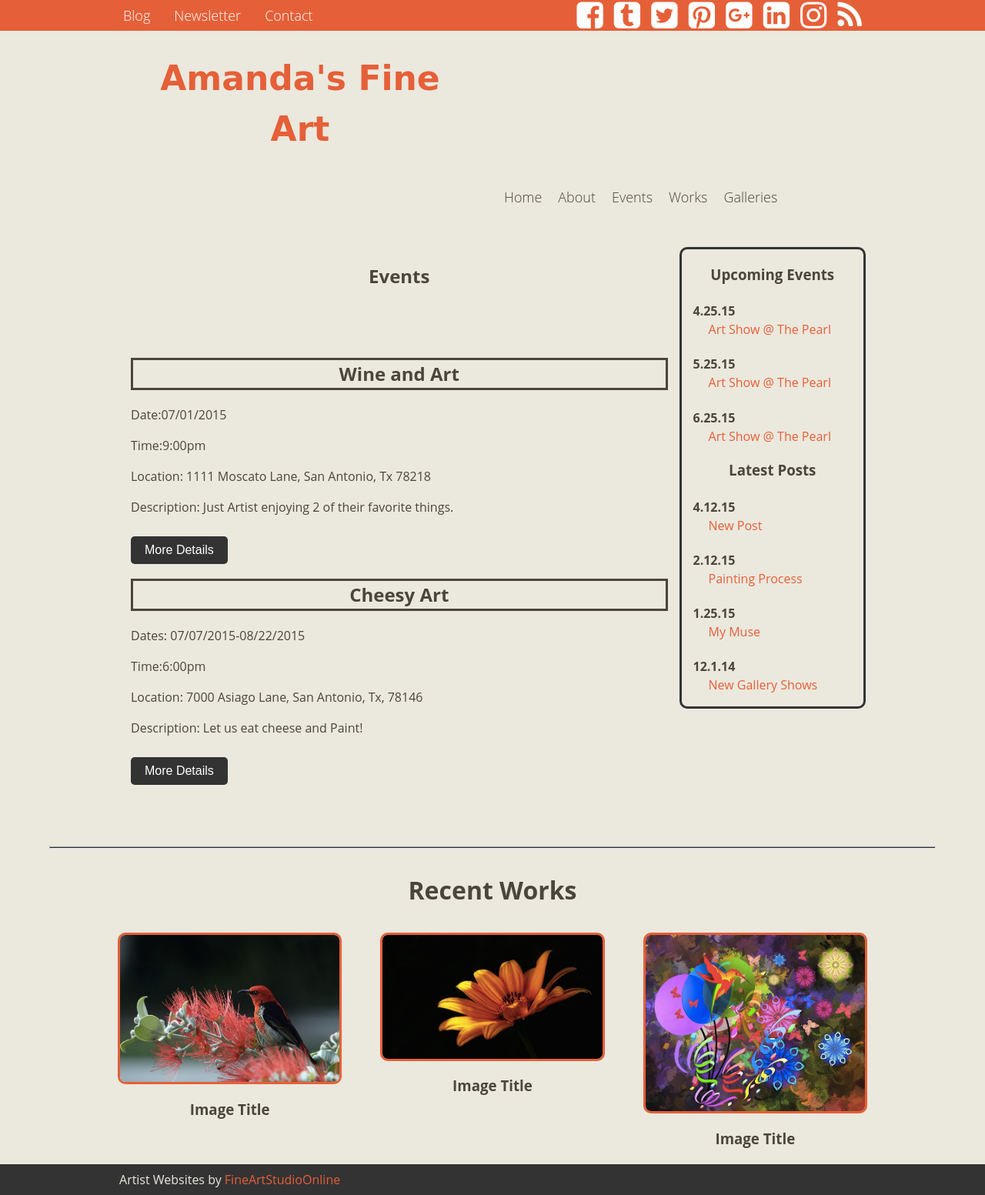
After one commit to afalsario/internettes-template, a PHP site: page /events.php in a window 1280 px wide. The commit adds this page. Shown: the whole page at 77% size. Run offline with PHP 8.4, Linux system fonts and the light colour scheme; some libraries are stand-ins or nearby versions; some web fonts are replaced.

Commit message:
created a few new pages

```diff
--- a/collections.php
+++ b/collections.php
@@ -2,7 +2,7 @@
 <?php
 echo $header . $nav . $content_before;
 ?>
-		<h1>Portfolio of Works</h1>
+	<h1>Portfolio of Works</h1>
 	<div class="row recent-work">
 		<div class="large-6 medium-6 columns">
 			<a target="_blank" href="birdflower.png">
--- /dev/null
+++ b/events.php
@@ -0,0 +1,34 @@
+<?php include 'masterindex.php' ?>
+<?php
+echo $header . $nav . $content_before;
+?>
+
+<h1>Events</h1>
+<br></br>
+<div class="events-container">
+	<div class="row">
+		<div class="large-12 small-12 columns">
+			<h2 class="events-title">Wine and Art</h2>
+			<p>Date:07/01/2015</p>
+			<p>Time:9:00pm</p>
+			<p>Location: 1111 Moscato Lane, San Antonio, Tx 78218</p>
+			<p>Description: Just Artist enjoying 2 of their favorite things.</p>
+			<a href="#"><button class="button center">More Details</button></a>
+		</div>
+	</div>
+	<div class="row">
+		<div class="large-12 small-12 columns">
+			<h2 class="events-title">Cheesy Art</h2>
+			<p>Dates: 07/07/2015-08/22/2015</p>
+			<p>Time:6:00pm</p>
+			<p>Location: 7000 Asiago Lane, San Antonio, Tx, 78146</p>
+			<p>Description: Let us eat cheese and Paint!</p>
+			<a href="#"><button class="button center">More Details</button></a>
+		</div>
+	</div>
+</div>
+<div class="padding"></div>
+
+
+<?php echo $content_after; ?>
+<?php echo $footer; ?>
--- a/style.css
+++ b/style.css
@@ -1929,3 +1929,20 @@
    box-shadow: inset 0 0 5px 2px #EBF2F4, 0 1px 0 #EBF2F4; }
 
 }
+
+/**********************Events Section**************/
+
+.events-container {
+  max-width: 100%;
+  height: auto;
+  margin-left: auto;
+  margin-right: auto;
+  display: inherit;
+  font-size: 16px;
+  text-align: left;
+
+}
+
+.events-title {
+  border: 3px solid;
+}
```
Also changed, not shown: pages.php (added, +11 -0 lines).
